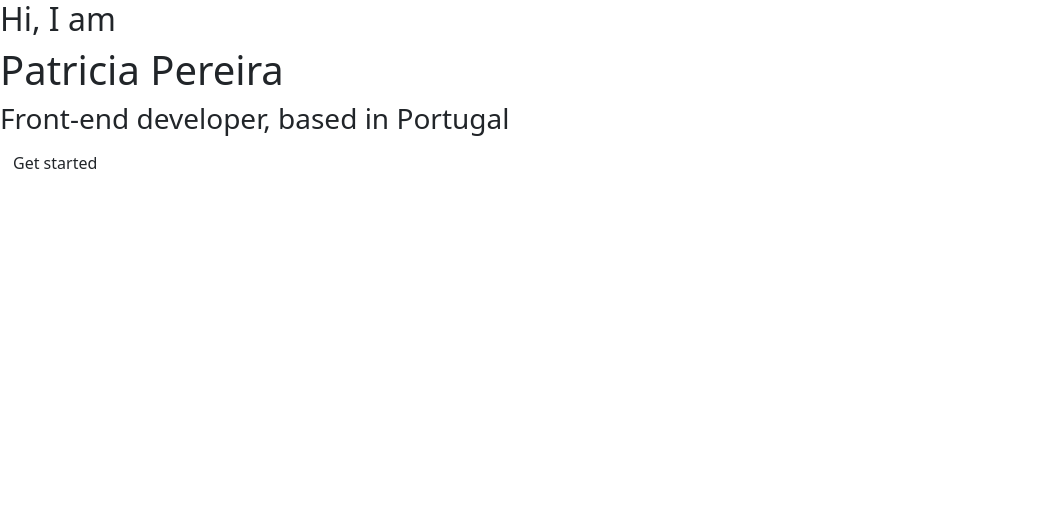
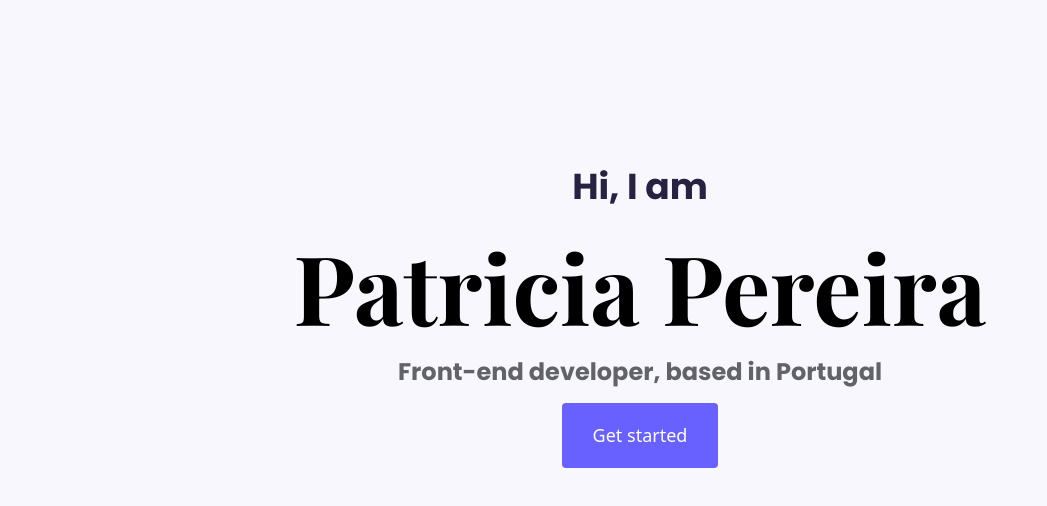
Before and after one commit to OlgaMilemis/Homepage-Hero, a plain HTML site: page index.html in a window 1280 px wide. Shown: the whole page, without its empty margins (0-1047 px from the left). Drawn offline with nearby package versions, Linux system fonts and the light colour scheme.

Commit message:
added style

```diff
--- a/index.html
+++ b/index.html
@@ -1,10 +1,6 @@
 <!DOCTYPE html>
 <html lang="en">
   <head>
-    <script
-      src="https://kit.fontawesome.com/dd6431c8ce.js"
-      crossorigin="anonymous"
-    ></script>
     <meta charset="UTF-8" />
     <meta http-equiv="X-UA-Compatible" content="IE=edge" />
     <meta name="viewport" content="width=device-width, initial-scale=1.0" />
@@ -40,7 +36,7 @@
     <div class="HomePageHero">
       <h2>Hi, I am</h2>
       <h1>Patricia Pereira</h1>
-      <h3>Front-end developer, based in Portugal</h3>
+      <h3 class="mb-3">Front-end developer, based in Portugal</h3>
       <a href="#" class="btn btn-branding">Get started</a>
     </div>
   </body>
--- a/src/styles.css
+++ b/src/styles.css
@@ -0,0 +1,50 @@
+:root {
+  --primnary-color: hsl(243, 100%, 69%);
+  --secondary-color: #f9f7fe;
+}
+
+h1 {
+  font-family: "Playfair Display", serif;
+}
+h2,
+h3,
+h4,
+h5,
+h6 {
+  font-family: "Poppins", sans-serif;
+}
+.HomePageHero {
+  background: var(--secondary-color);
+  text-align: center;
+  padding: 160px 20px;
+  font-weight: normal;
+}
+.HomePageHero h2 {
+  font-size: 36px;
+  font-weight: 400;
+  line-height: 54px;
+  color: #272142;
+}
+
+.HomePageHero h1 {
+  font-style: normal;
+  font-weight: bold;
+  font-size: 96px;
+  line-height: 128px;
+  color: #000000;
+}
+.HomePageHero h3 {
+  font-size: 24px;
+  opacity: 0.7;
+}
+
+.btn-branding {
+  background: var(--primnary-color);
+  border-radius: 4px;
+  font-size: 18px;
+  line-height: 27px;
+  color: white;
+  padding: 18px 30px;
+
+  border-radius: 4px;
+}
```
